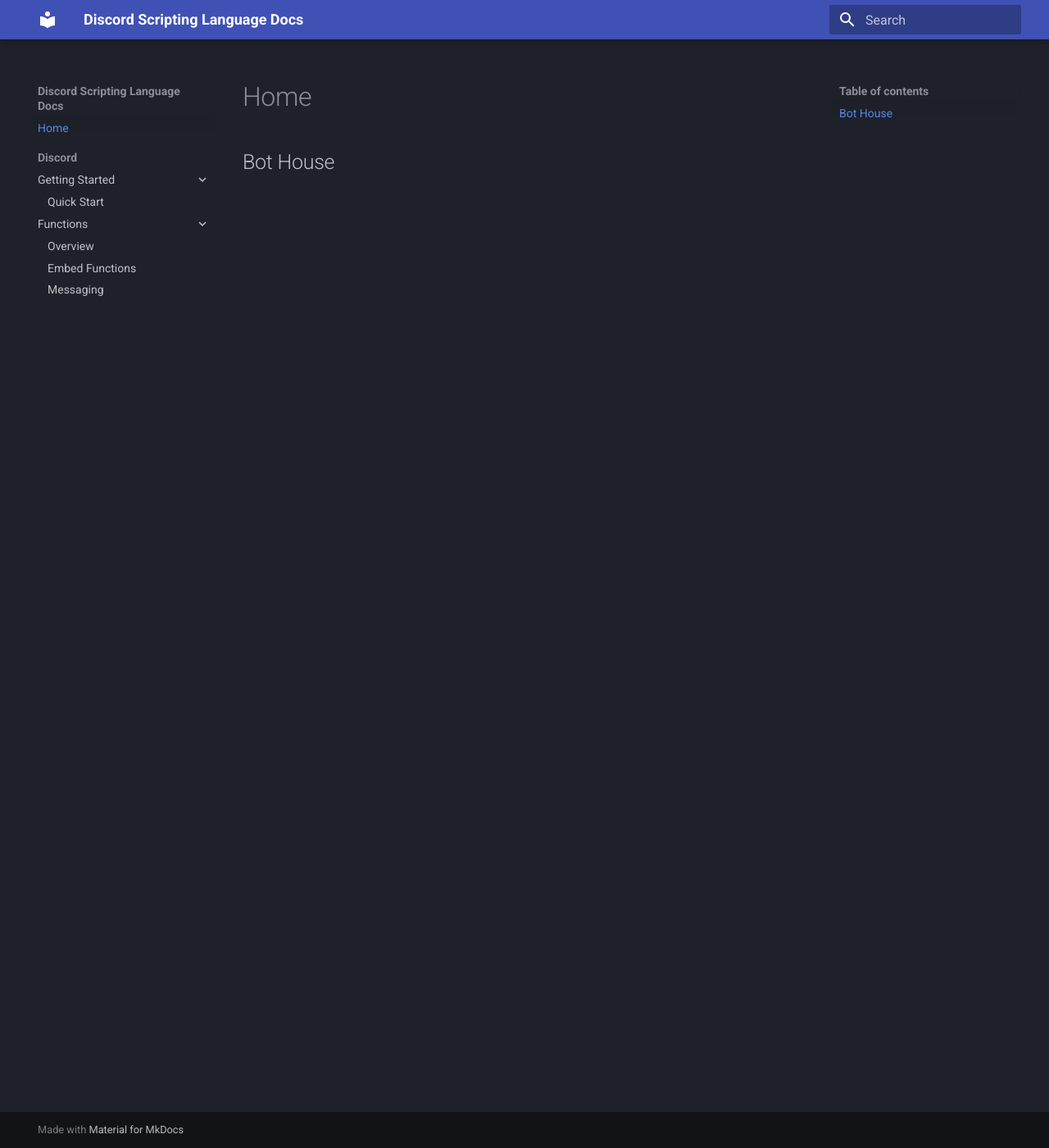
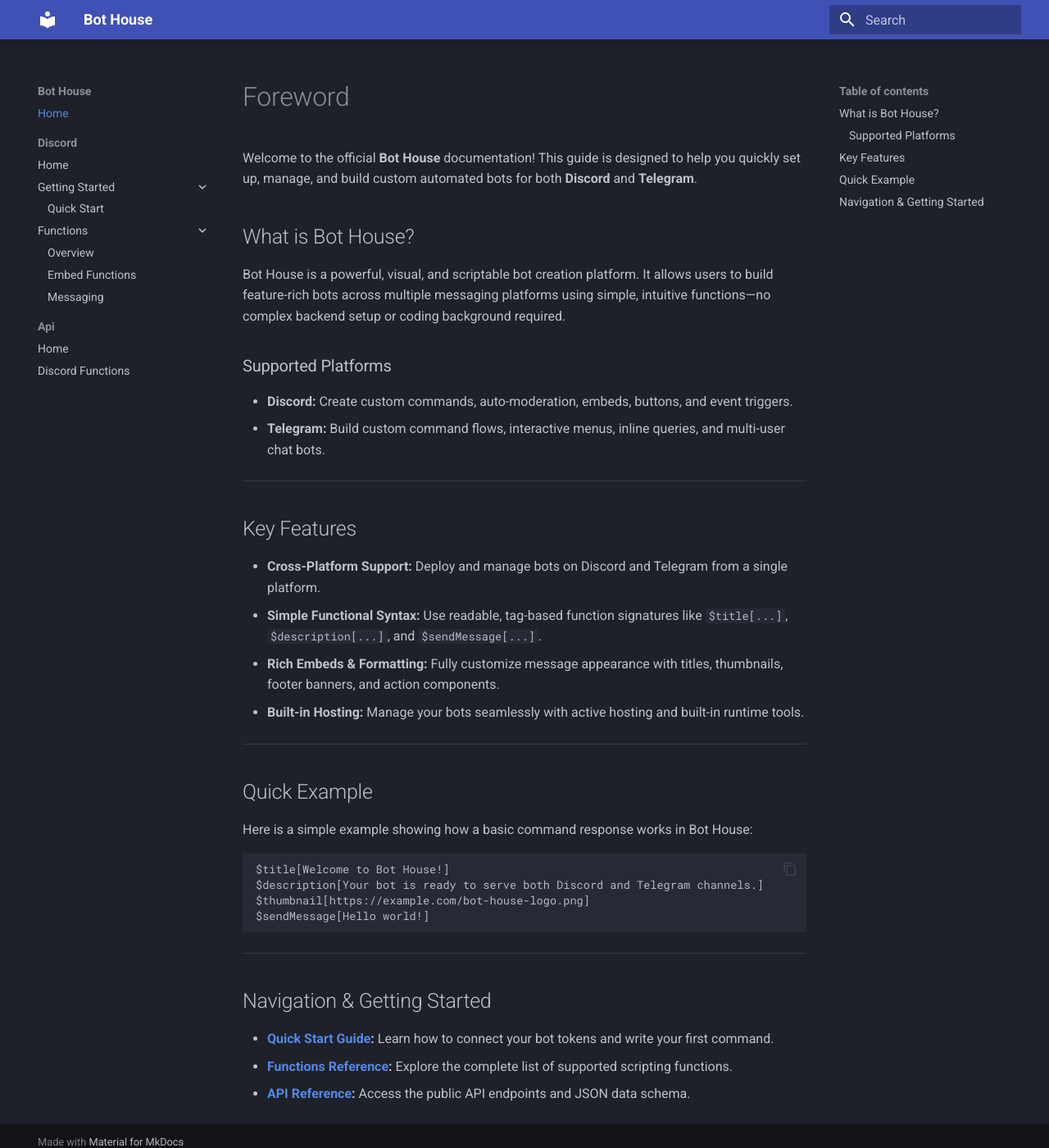
Before and after one commit to bot-house-platform/bot-house-platform.github.io, an MkDocs documentation site: the page built from docs/index.md, in a window 1280 px wide and 1400 px high. Shown: the whole window at 82% size. Built offline with MkDocs 1.6.1 and Material for MkDocs 9.7.7, drawn with Linux system fonts in a browser that asks for light colours.

Commit message:
Added json list for functions. Added API section.

````diff
--- a/docs/index.md
+++ b/docs/index.md
@@ -1 +1,42 @@
-## Bot House
+# Foreword
+
+Welcome to the official **Bot House** documentation! This guide is designed to help you quickly set up, manage, and build custom automated bots for both **Discord** and **Telegram**.
+
+## What is Bot House?
+
+Bot House is a powerful, visual, and scriptable bot creation platform. It allows users to build feature-rich bots across multiple messaging platforms using simple, intuitive functions—no complex backend setup or coding background required.
+
+### Supported Platforms
+
+- **Discord:** Create custom commands, auto-moderation, embeds, buttons, and event triggers.
+- **Telegram:** Build custom command flows, interactive menus, inline queries, and multi-user chat bots.
+
+---
+
+## Key Features
+
+- **Cross-Platform Support:** Deploy and manage bots on Discord and Telegram from a single platform.
+- **Simple Functional Syntax:** Use readable, tag-based function signatures like `$title[...]`, `$description[...]`, and `$sendMessage[...]`.
+- **Rich Embeds & Formatting:** Fully customize message appearance with titles, thumbnails, footer banners, and action components.
+- **Built-in Hosting:** Manage your bots seamlessly with active hosting and built-in runtime tools.
+
+---
+
+## Quick Example
+
+Here is a simple example showing how a basic command response works in Bot House:
+
+```bdscript
+$title[Welcome to Bot House!]
+$description[Your bot is ready to serve both Discord and Telegram channels.]
+$thumbnail[https://example.com/bot-house-logo.png]
+$sendMessage[Hello world!]
+```
+
+---
+
+## Navigation & Getting Started
+
+- **[Quick Start Guide](discord/quickstart.md):** Learn how to connect your bot tokens and write your first command.
+- **[Functions Reference](discord/overview.md):** Explore the complete list of supported scripting functions.
+- **[API Reference](api/index.md):** Access the public API endpoints and JSON data schema.
--- a/mkdocs.yml
+++ b/mkdocs.yml
@@ -1,5 +1,5 @@
-site_name: Discord Scripting Language Docs
-site_description: Official documentation for our Discord scripting language.
+site_name: Bot House
+site_description: Official documentation for Bot House.
 theme:
   name: material
   palette:
@@ -11,12 +11,19 @@ theme:
     - navigation.sections
     - content.code.copy
 
+extra:
+  api: api/
+
 nav:
   - Home: index.md
   - Discord:
+    - Home: discord/index.md
     - Getting Started:
         - Quick Start: discord/quickstart.md
     - Functions:
         - Overview: discord/overview.md
         - Embed Functions: discord/embeds.md
         - Messaging: discord/messaging.md
+  - Api:
+    - Home: api/index.md
+    - Discord Functions: api/discord/cmd.json
````
Also changed, not shown: docs/api/discord/cmd.json (added, +91 -0 lines), docs/api/index.md (added, +66 -0 lines), docs/discord/home_page.md (deleted, +0 -20 lines), docs/discord/index.md (+4 -4 lines), docs/discord/quickstart.md (+1 -1 lines).
